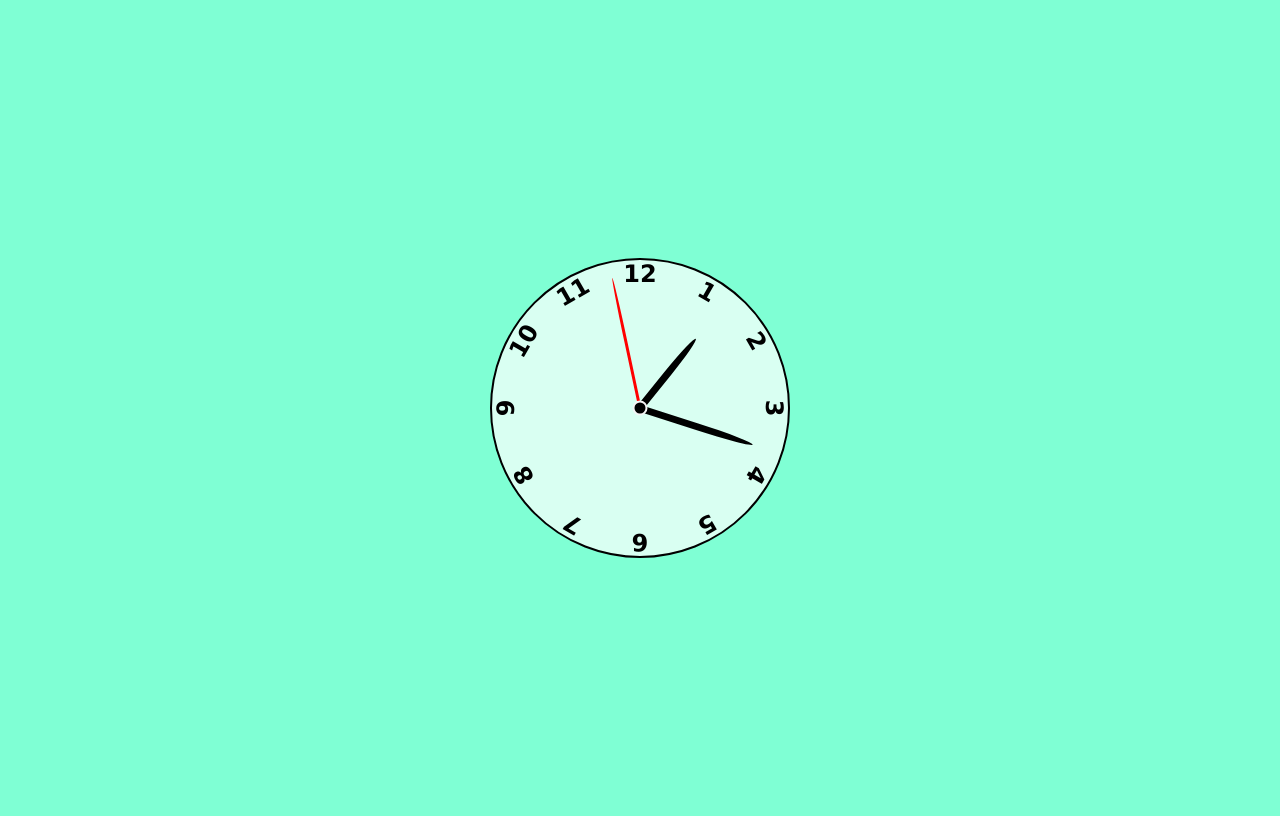
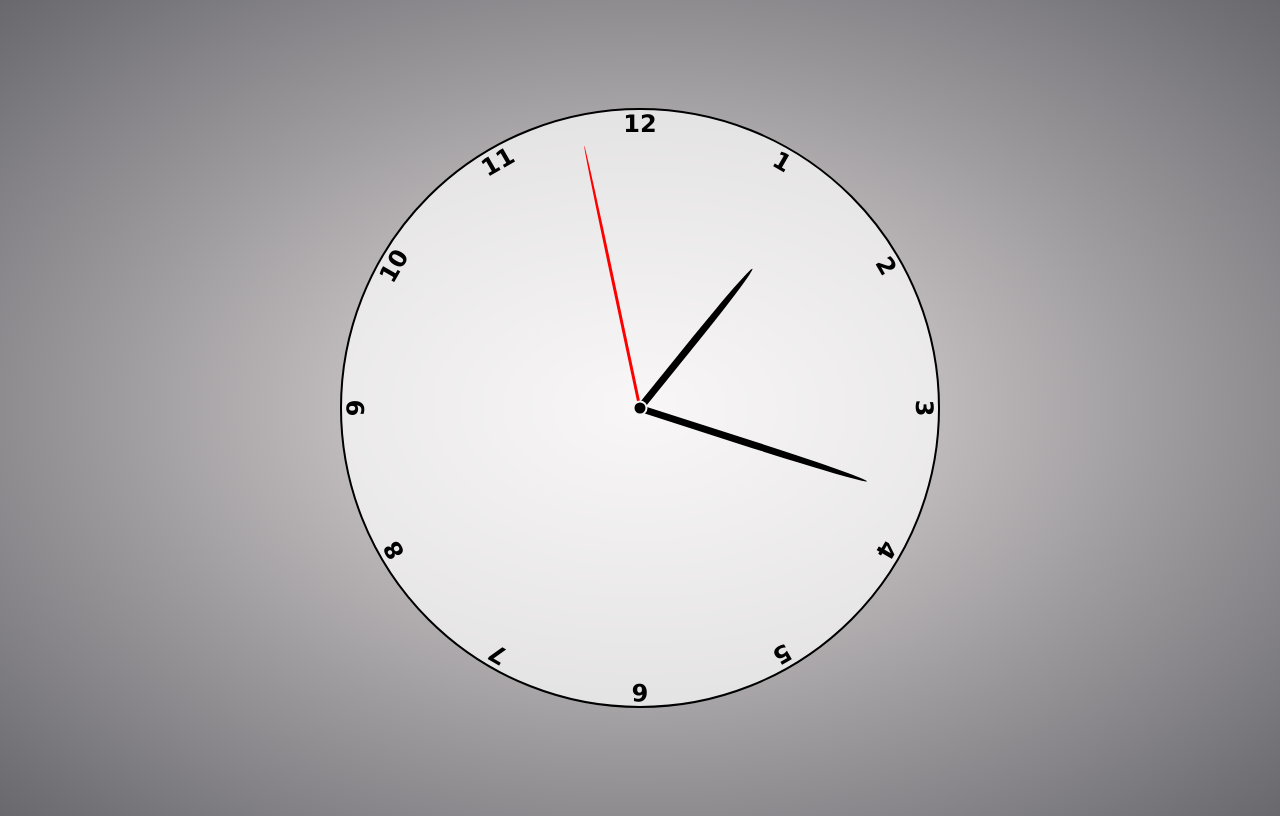
Before and after one commit to kaleb-be/Lab_07_Exercise, a plain HTML site: page Java script clock/index.html in a window 1280 px wide. Drawn offline with Linux system fonts and the light colour scheme.

Commit message:
added background to clock
removed unnecessary image

```diff
--- a/Java script clock/assets/css/style.css
+++ b/Java script clock/assets/css/style.css
@@ -6,7 +6,7 @@
 }
 
 body {
-    background-color: aquamarine;
+    background: radial-gradient(#e9e2e2, #68686d);
     display: flex;
     justify-content: center;
     align-items: center;
@@ -15,8 +15,8 @@ body {
 }
 
 .clock {
-    width: 300px;
-    height: 300px;
+    width: 600px;
+    height: 600px;
     background-color: rgba(255, 255, 255, 0.7);
     border-radius: 50%;
     border: 2px solid black;
--- a/Java script clock/assets/js/app.js
+++ b/Java script clock/assets/js/app.js
@@ -1,3 +1,8 @@
+function addZero(i) {
+    if (i < 10) { i = "0" + i } // add zero in front of numbers < 10
+    return i;
+}
+
 setInterval(setClock, 1000);
 
 const hrHand = document.querySelector("[data-hour-hand]");
@@ -17,4 +22,4 @@ function setClock() {
 function setRotation(element, rotationRatio) {
     element.style.setProperty("--rotation", rotationRatio * 360);
 }
-setClock()
+setClock();
```
Also changed, not shown: Java script clock/assets/images/blank clock.jpg (deleted).
